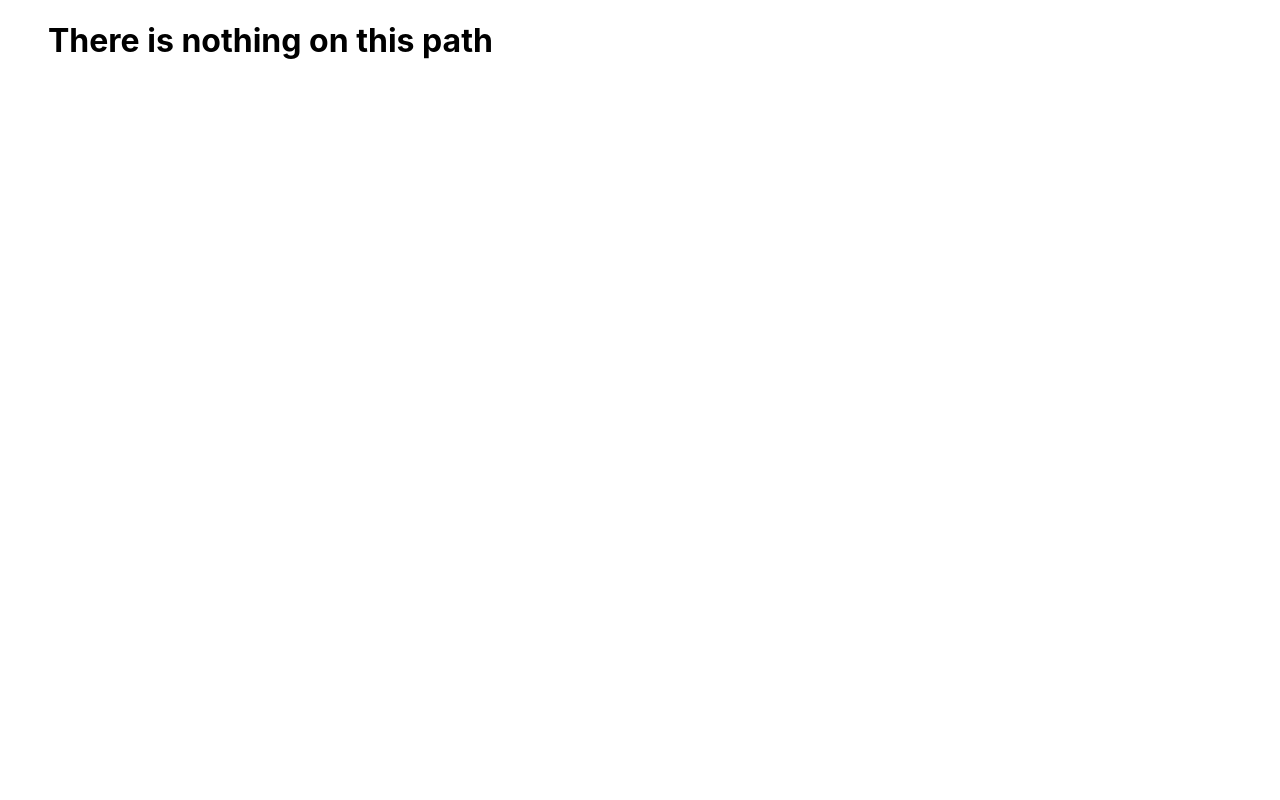
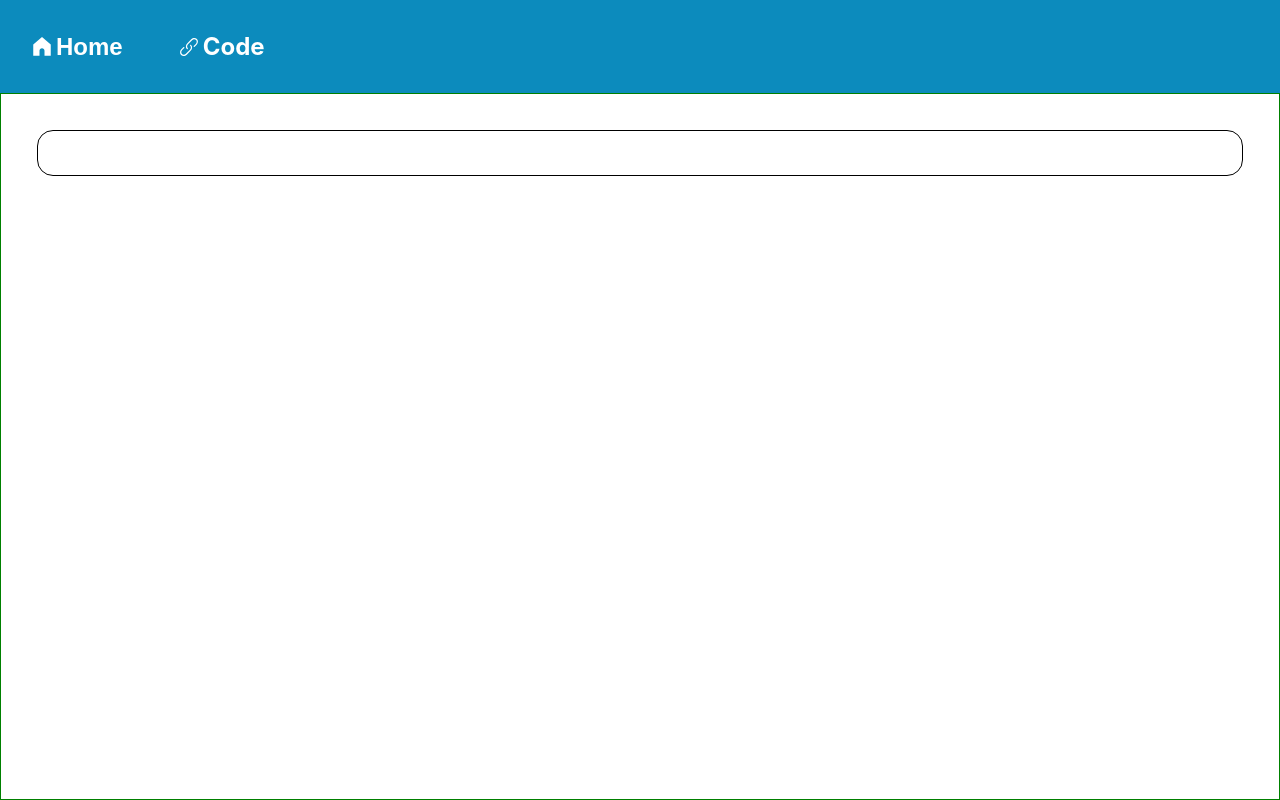
Before and after one commit to aayush-jangra/frontend, a React (Create React App) app in the folder machine-coding/: page /autocomplete in a window 1280 px wide. Built offline with nearby package versions, Linux system fonts and the light colour scheme.

Commit message:
Autocomplete

```diff
--- a/machine-coding/src/App.js
+++ b/machine-coding/src/App.js
@@ -57,6 +57,9 @@ const VirtualisedListPage = React.lazy(() =>
 const RatingPage = React.lazy(() => import("./Pages/Rating/RatingPage"));
 const PaginationPage = React.lazy(() =>
   import("./Pages/Pagination/PaginationPage")
+);
+const AutoCompletePage = React.lazy(() =>
+  import("./Pages/AutoComplete/AutoCompletePage")
 );
 
 function App() {
@@ -161,6 +164,10 @@ function App() {
       path: "/pagination",
       component: <PaginationPage />,
     },
+    {
+      path: "/autocomplete",
+      component: <AutoCompletePage />,
+    },
   ];
 
   return (
--- /dev/null
+++ b/machine-coding/src/Pages/AutoComplete/AutoComplete.jsx
@@ -0,0 +1,73 @@
+import { useEffect, useRef, useState } from "react";
+import "./autoCompleteStyles.css";
+
+export const AutoComplete = ({ data }) => {
+  const [search, setSearch] = useState("");
+  const [values, setValues] = useState(data);
+  const [openMenu, setOpenMenu] = useState(false);
+  const menuRef = useRef();
+
+  useEffect(() => {
+    const clickHandler = (e) => {
+      if (menuRef && !menuRef.current.contains(e.target)) {
+        setOpenMenu(false);
+      }
+    };
+
+    document.addEventListener("click", clickHandler);
+
+    return () => {
+      document.removeEventListener("click", clickHandler);
+    };
+  }, []);
+
+  const changeHandler = (e) => {
+    const newValue = e.target.value;
+    setSearch(newValue);
+    if (newValue) {
+      const newList = data.filter((value) =>
+        value.toLowerCase().includes(newValue.toLowerCase())
+      );
+      console.log(newValue, newList);
+      setValues([...newList]);
+    } else {
+      setValues(data);
+    }
+    setOpenMenu(true);
+  };
+
+  const handleMenuItemClick = (value) => {
+    setSearch(value);
+    setOpenMenu(false);
+  };
+
+  return (
+    <div ref={menuRef} className="auto-complete-container">
+      <input
+        onClick={() => {
+          setOpenMenu((prev) => !prev);
+        }}
+        className="auto-complete-input"
+        type="text"
+        value={search}
+        onChange={changeHandler}
+      />
+      {openMenu && !!values.length && (
+        <>
+          <div className="divider"></div>
+          <menu className="auto-complete-menu">
+            {values.map((v) => (
+              <button
+                onClick={() => handleMenuItemClick(v)}
+                className="auto-complete-menu-item"
+                key={v}
+              >
+                {v}
+              </button>
+            ))}
+          </menu>
+        </>
+      )}
+    </div>
+  );
+};
--- /dev/null
+++ b/machine-coding/src/Pages/AutoComplete/AutoCompletePage.jsx
@@ -0,0 +1,12 @@
+import { movies } from "../../constants/movies";
+import { AutoComplete } from "./AutoComplete";
+
+const AutoCompletePage = () => {
+  return (
+    <div>
+      <AutoComplete data={movies} />
+    </div>
+  );
+};
+
+export default AutoCompletePage;
--- /dev/null
+++ b/machine-coding/src/Pages/AutoComplete/autoCompleteStyles.css
@@ -0,0 +1,51 @@
+.auto-complete-input {
+  padding: 8px 16px;
+  box-sizing: border-box;
+  width: 100%;
+  height: 32px;
+  border: 0;
+  font-size: 24px;
+  height: max-content;
+  outline: none;
+  background-color: transparent;
+}
+
+.auto-complete-menu {
+  border-radius: 16px;
+  display: flex;
+  flex-direction: column;
+  align-items: start;
+  width: 100%;
+  box-sizing: border-box;
+  margin: 0;
+  padding: 8px 0px;
+}
+
+.auto-complete-container {
+  border: 1px solid;
+  border-radius: 16px;
+}
+
+.auto-complete-menu-item {
+  cursor: pointer;
+  width: 100%;
+  text-align: start;
+  padding: 8px 12px;
+  box-sizing: border-box;
+  background-color: transparent;
+  border: 0;
+  font-size: 20px;
+}
+
+.auto-complete-menu-item:hover {
+  background: rgb(210, 235, 255);
+}
+
+.divider {
+  height: 1px;
+  width: 100%;
+  background-color: black;
+  align-self: center;
+  justify-self: center;
+  margin-bottom: 8px;
+}
--- /dev/null
+++ b/machine-coding/src/constants/movies.js
@@ -0,0 +1,12 @@
+export const movies = [
+  "The Shawshank Redemption",
+  "The Godfather",
+  "The Dark Knight",
+  "Pulp Fiction",
+  "The Lord of the Rings: The Return of the King",
+  "Forrest Gump",
+  "Inception",
+  "Fight Club",
+  "The Matrix",
+  "The Empire Strikes Back",
+];
--- a/machine-coding/src/constants/questions.js
+++ b/machine-coding/src/constants/questions.js
@@ -55,7 +55,7 @@ export const questions = [
     path: "/carousel",
   },
   {
-    folderName: "",
+    folderName: "AutoComplete",
     title: "Autocomplete",
     description:
       "Build an Autocomplete Component that suggests options as the user types. It should support keyboard navigation, and click selection. Optionally, add remote data fetching, highlighting of matched text.",
```
